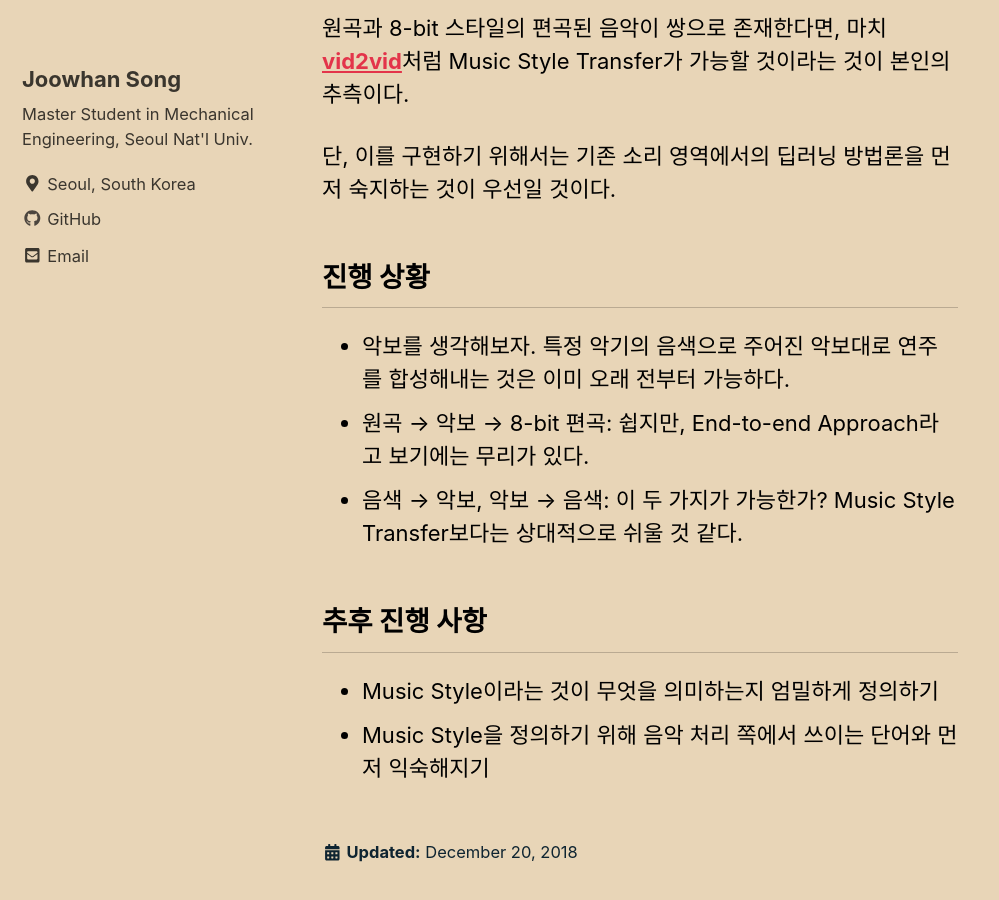
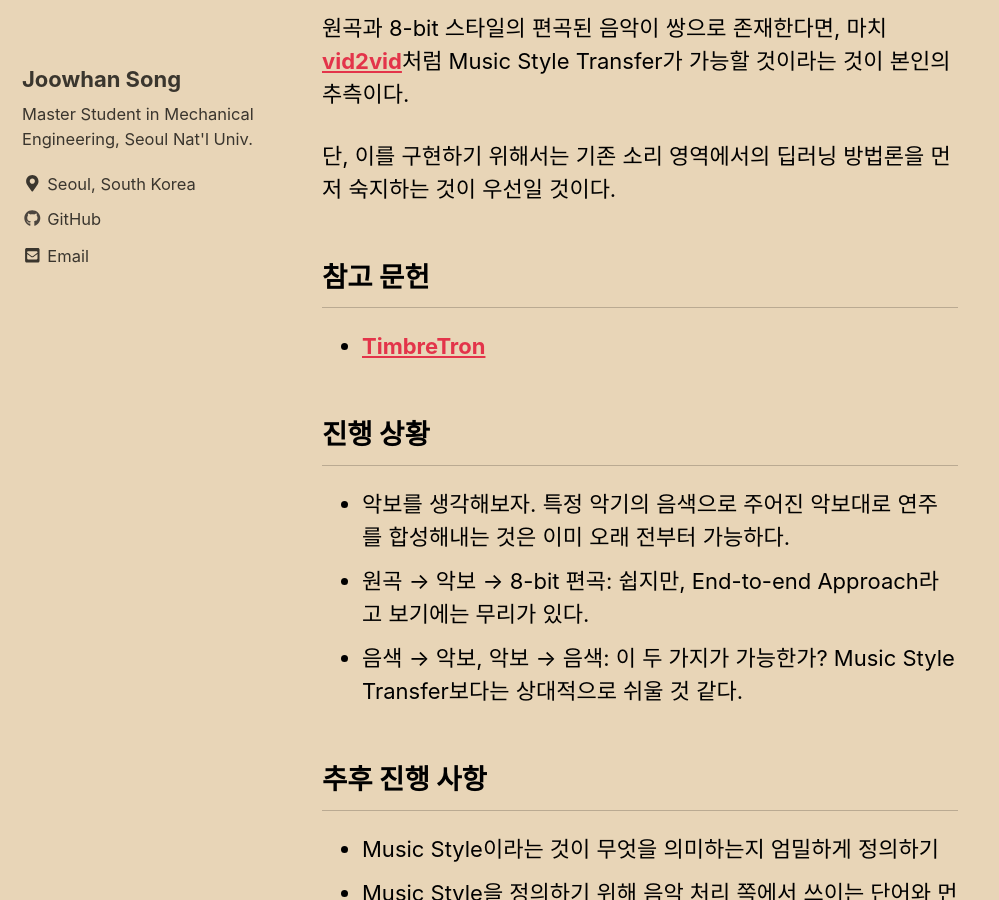
Before and after one commit to Joovvhan/joovvhan.github.io, a Jekyll site: the page built from _posts/2018-12-20-music-style-transfer.md, in a window 1280 px wide and 900 px high, scrolled down 1398 px. Shown: the whole window, without its empty margins (0-999 px from the left). Built offline with Jekyll 4.4.1, drawn with Linux system fonts in a browser that asks for light colours; cached includes are drawn as plain includes; nearby versions of some CDN libraries.

Commit message:
Update 2018-12-20-music-style-transfer.md
Added a link to the TimbreTron

```diff
--- a/_posts/2018-12-20-music-style-transfer.md
+++ b/_posts/2018-12-20-music-style-transfer.md
@@ -22,6 +22,9 @@ Music Style Transfer가 가능할 것이라는 것이 본인의 추측이다.
 
 단, 이를 구현하기 위해서는 기존 소리 영역에서의 딥러닝 방법론을 먼저 숙지하는 것이 우선일 것이다.
 
+## 참고 문헌
+* [**TimbreTron**](https://www.cs.toronto.edu/~huang/TimbreTron/index.html)
+
 ## 진행 상황
 * 악보를 생각해보자. 특정 악기의 음색으로 주어진 악보대로 연주를 합성해내는 것은 이미 오래 전부터 가능하다.
 * 원곡 &rarr; 악보 &rarr; 8-bit 편곡: 쉽지만, End-to-end Approach라고 보기에는 무리가 있다.
```
